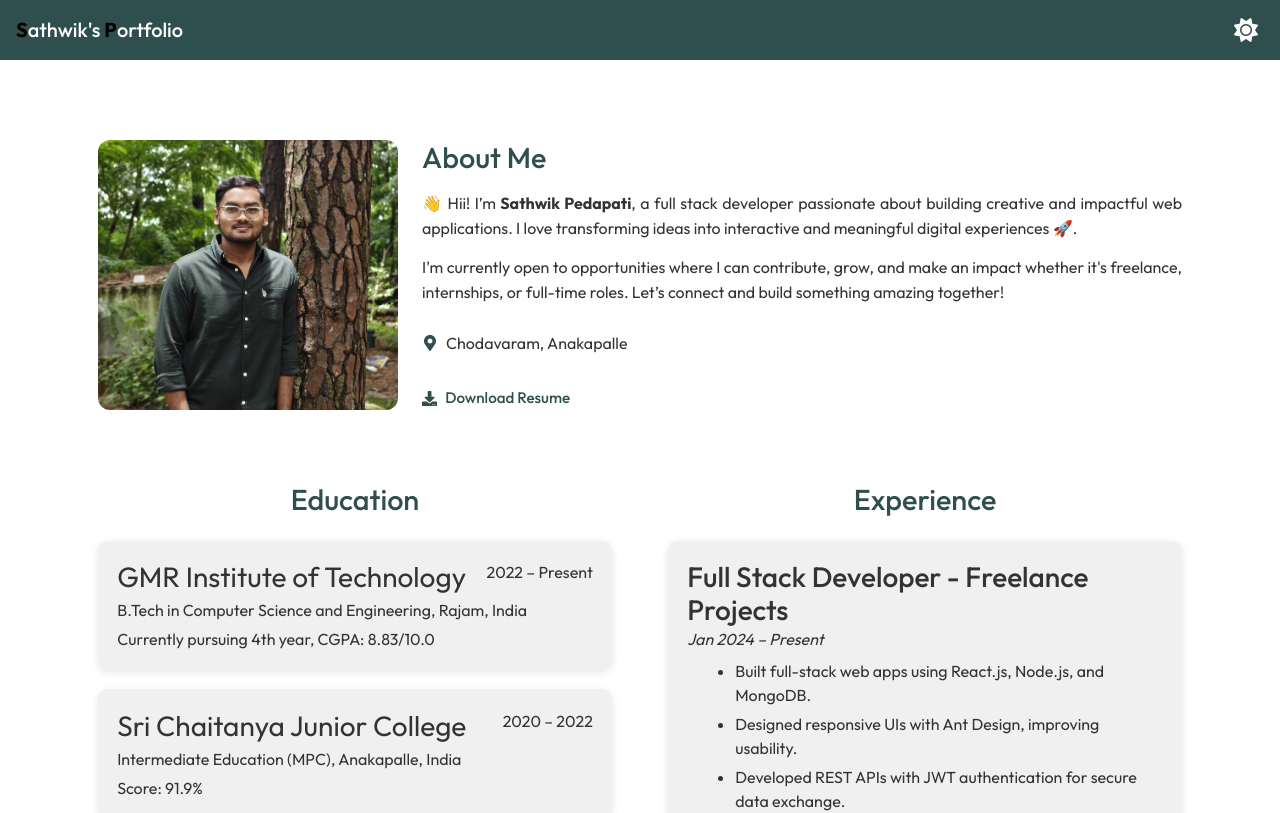
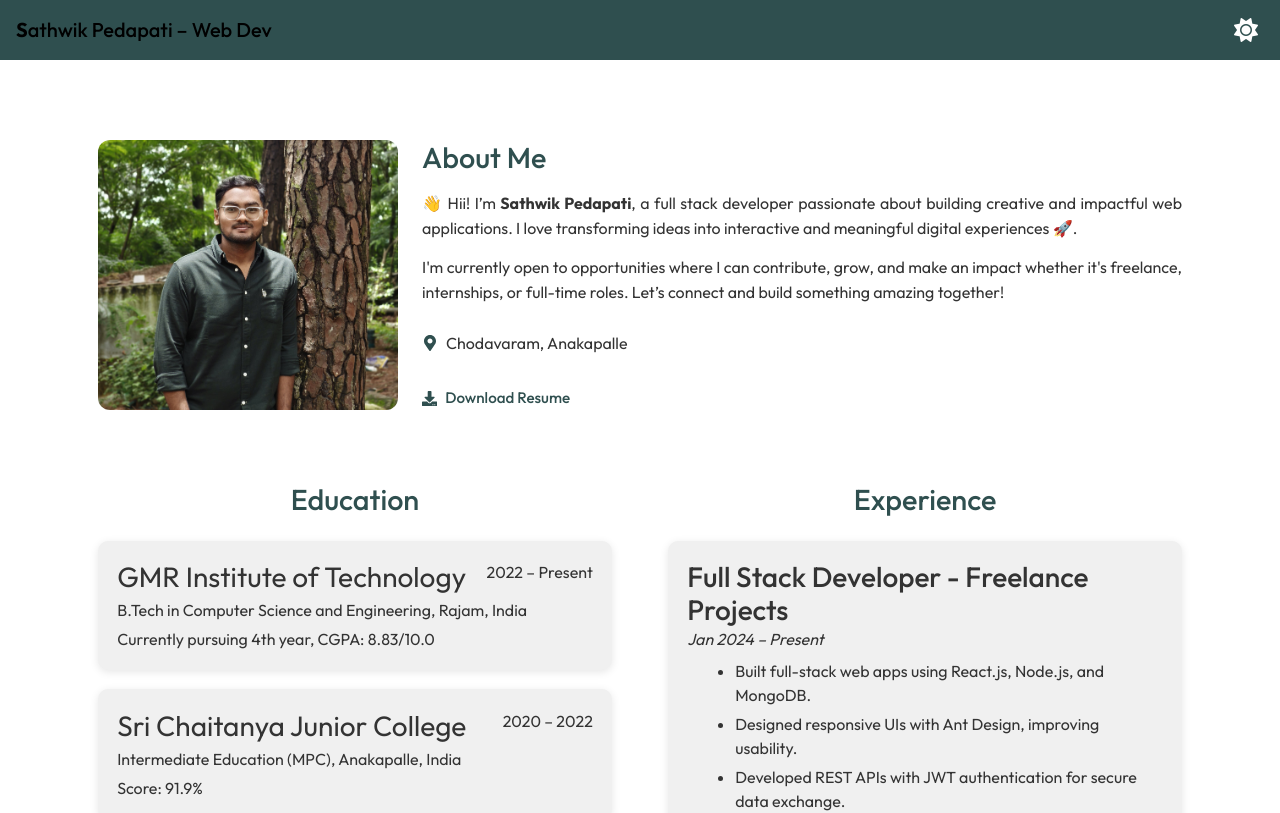
Before and after one commit to sathwikpedapati/portfolio, a React (Create React App) app: page / in a window 1280 px wide. Shown: the top 813 px of the page. Built offline with nearby package versions, Linux system fonts and the light colour scheme.

Commit message:
Update Navbar.js

```diff
--- a/src/components/Navbar.js
+++ b/src/components/Navbar.js
@@ -38,14 +38,9 @@ const Navbar = () => {
         style={navbarStyle}
       >
 <span className="navbar-brand mb-0 h1">
-  <strong style={{ color: 'black' }}>S</strong>
-  <span style={{ color: '#fff' }}>athwik's </span>
-  <strong style={{ color: 'black' }}>P</strong>
-  <span style={{ color: '#fff' }}>ortfolio</span>
+  <strong>S</strong>
+  <span>athwik Pedapati – Web Dev</span>
 </span>
-
-
-
         <button
           onClick={toggleTheme}
           style={{
```
